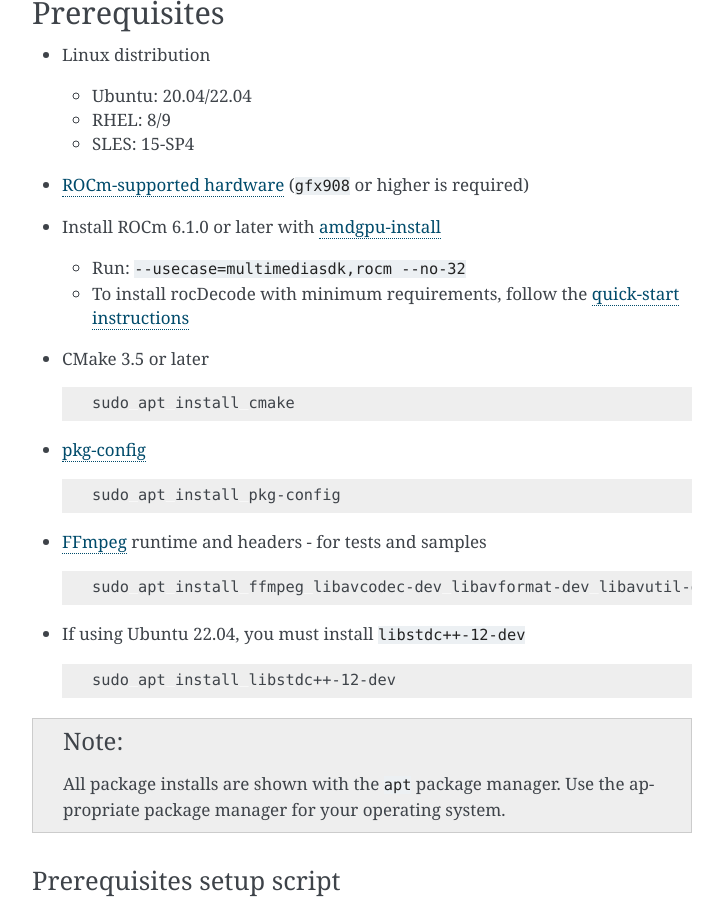
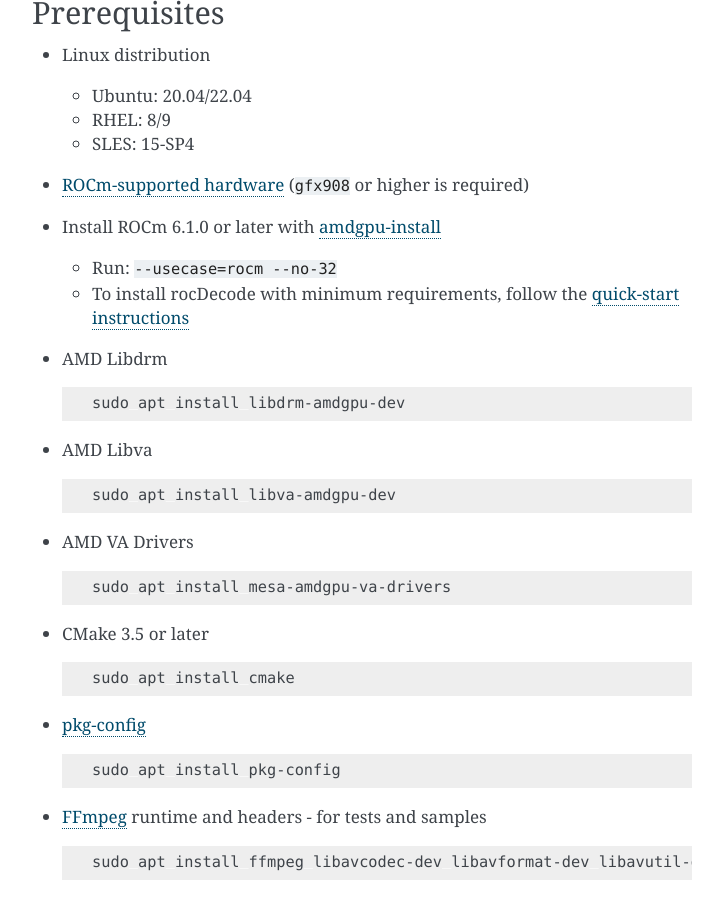
Before and after one commit to ROCm/rocDecode, a Sphinx documentation site: the page built from docs/install/install.rst, in a window 1280 px wide and 900 px high, scrolled down 662 px. Shown: the whole window, without its empty margins (388-1111 px from the left). Built offline with Sphinx 7.4.7, drawn with Linux system fonts in a browser that asks for light colours.

```diff
--- a/docs/install/install.rst
+++ b/docs/install/install.rst
@@ -47,8 +47,26 @@ Prerequisites
 * Install ROCm 6.1.0 or later with
   `amdgpu-install <https://rocm.docs.amd.com/projects/install-on-linux/en/latest/how-to/amdgpu-install.html>`_
 
-  * Run: ``--usecase=multimediasdk,rocm --no-32``
+  * Run: ``--usecase=rocm --no-32``
   * To install rocDecode with minimum requirements, follow the :doc:`quick-start instructions <./quick-start>`
+
+* AMD Libdrm
+
+  .. code:: shell
+
+   sudo apt install libdrm-amdgpu-dev
+
+* AMD Libva
+
+  .. code:: shell
+
+   sudo apt install libva-amdgpu-dev
+
+* AMD VA Drivers
+
+  .. code:: shell
+
+   sudo apt install mesa-amdgpu-va-drivers
 
 * CMake 3.5 or later
 
--- a/rocDecode-setup.py
+++ b/rocDecode-setup.py
@@ -124,14 +124,14 @@ os.system('sudo '+linuxFlag+' '+linuxSystemInstall+' ' +
 if "Ubuntu" in platfromInfo:
     os.system('sudo -v')
     os.system('sudo '+linuxFlag+' '+linuxSystemInstall+' '+linuxSystemInstall_check +
-              ' install vainfo libdrm-amdgpu-dev mesa-amdgpu-multimedia-devel')
+              ' install vainfo libdrm-amdgpu-dev libva-amdgpu-dev mesa-amdgpu-va-drivers')
     if "22.04" in platform.version():
         os.system('sudo '+linuxFlag+' '+linuxSystemInstall+' '+linuxSystemInstall_check +
               ' install libstdc++-12-dev')
 else:
     os.system('sudo -v')
     os.system('sudo '+linuxFlag+' '+linuxSystemInstall+' '+linuxSystemInstall_check +
-              ' install libdrm-amdgpu-devel mesa-amdgpu-multimedia-devel')
+              ' install libdrm-amdgpu-devel libva-amdgpu-devel mesa-amdgpu-dri-drivers')
 
 # rocDecode Dev Requirements
 if developerInstall == 'ON':
```
Also changed, not shown: CMakeLists.txt (+5 -5 lines), README.md (+18 -8 lines), 2 other files.
